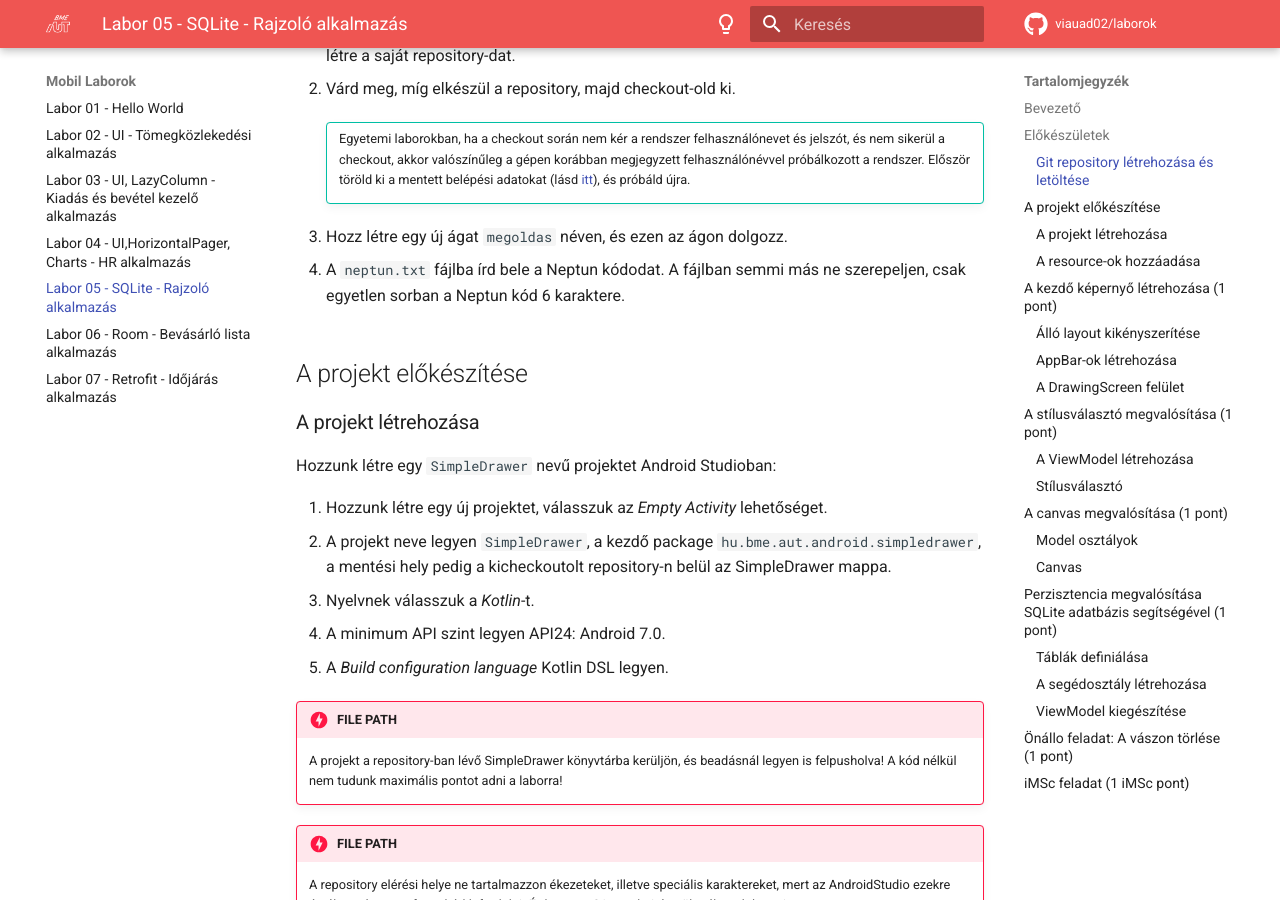
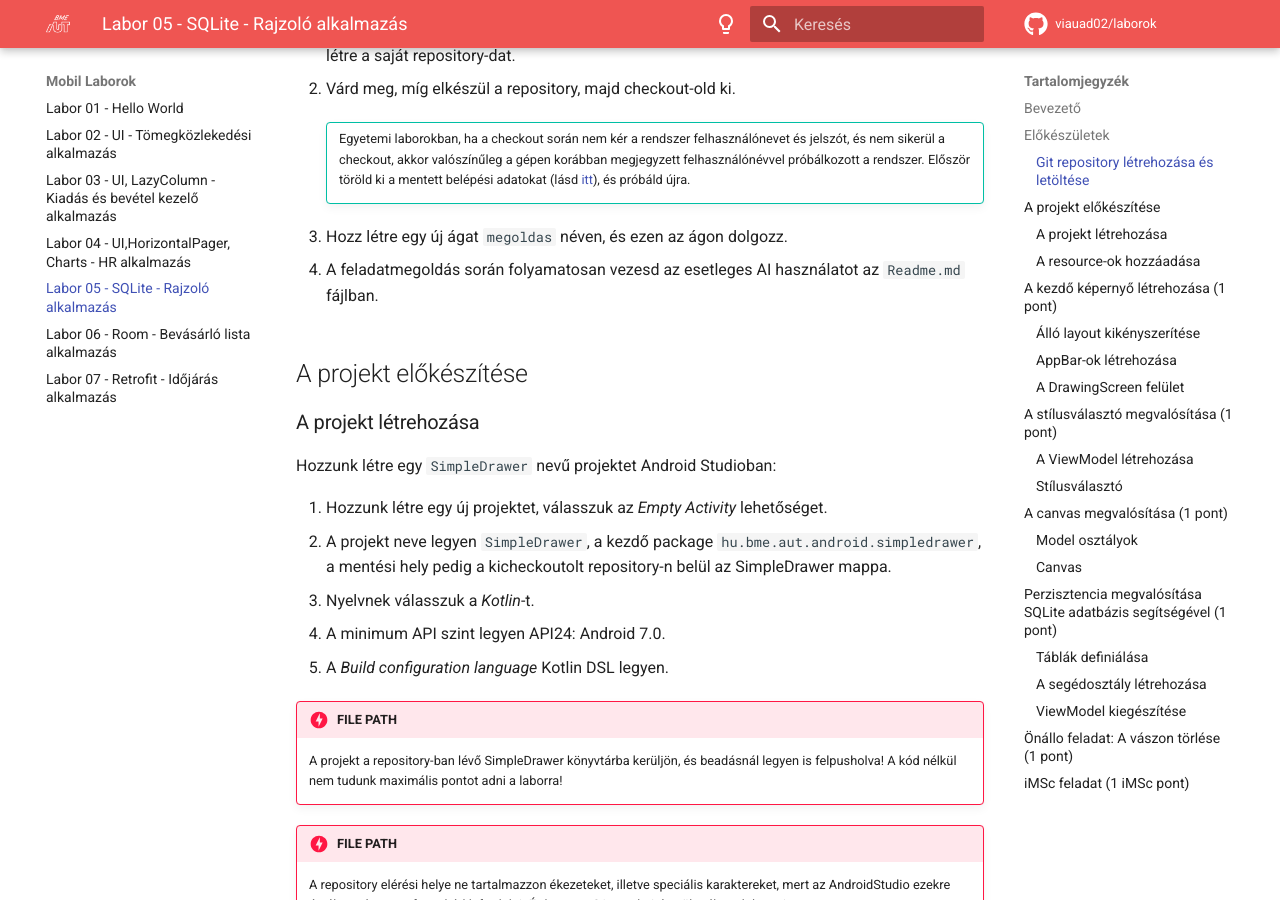
Before and after one commit to VIAUAD02/laborok, an MkDocs documentation site: the page built from docs/laborok/05-android-sqlite/index.md, in a window 1280 px wide and 900 px high, scrolled down 1457 px. Built offline with MkDocs 1.6.1 and Material for MkDocs 9.7.7, drawn with Linux system fonts in a browser that asks for light colours; comment, search, counter and statistics services are not loaded; some of the changed text lies outside the part shown.

Commit message:
2026 lab05 update

```diff
--- a/docs/laborok/05-android-sqlite/index.md
+++ b/docs/laborok/05-android-sqlite/index.md
@@ -36,14 +36,14 @@ A feladatok megoldása során ne felejtsd el követni a [feladat beadás folyama
 
 1. Moodle-ben keresd meg a laborhoz tartozó meghívó URL-jét és annak segítségével hozd létre a saját repository-dat.
 
-2. Várd meg, míg elkészül a repository, majd checkout-old ki.
+1. Várd meg, míg elkészül a repository, majd checkout-old ki.
 
     !!! tip ""
         Egyetemi laborokban, ha a checkout során nem kér a rendszer felhasználónevet és jelszót, és nem sikerül a checkout, akkor valószínűleg a gépen korábban megjegyzett felhasználónévvel próbálkozott a rendszer. Először töröld ki a mentett belépési adatokat (lásd [itt](../../tudnivalok/github/GitHub-credentials.md)), és próbáld újra.
 
-3. Hozz létre egy új ágat `megoldas` néven, és ezen az ágon dolgozz.
+1. Hozz létre egy új ágat `megoldas` néven, és ezen az ágon dolgozz.
 
-4. A `neptun.txt` fájlba írd bele a Neptun kódodat. A fájlban semmi más ne szerepeljen, csak egyetlen sorban a Neptun kód 6 karaktere.
+1. A feladatmegoldás során folyamatosan vezesd az esetleges AI használatot az `Readme.md` fájlban.
 
 
 ## A projekt előkészítése
@@ -104,7 +104,8 @@ Az alkalmazásunkban az egyszerűség kedvéért most csak az álló módot tám
     android:exported="true"
     android:label="@string/app_name"
     android:screenOrientation="sensorPortrait"
-    android:theme="@style/Theme.SimpleDrawer">
+    android:theme="@style/Theme.SimpleDrawer"
+    android:windowSoftInputMode="adjustResize">
     <intent-filter>
         <action android:name="android.intent.action.MAIN" />
 
```
Also changed, not shown: other parts of docs/laborok/05-android-sqlite/index.md (+8 -8 lines).
